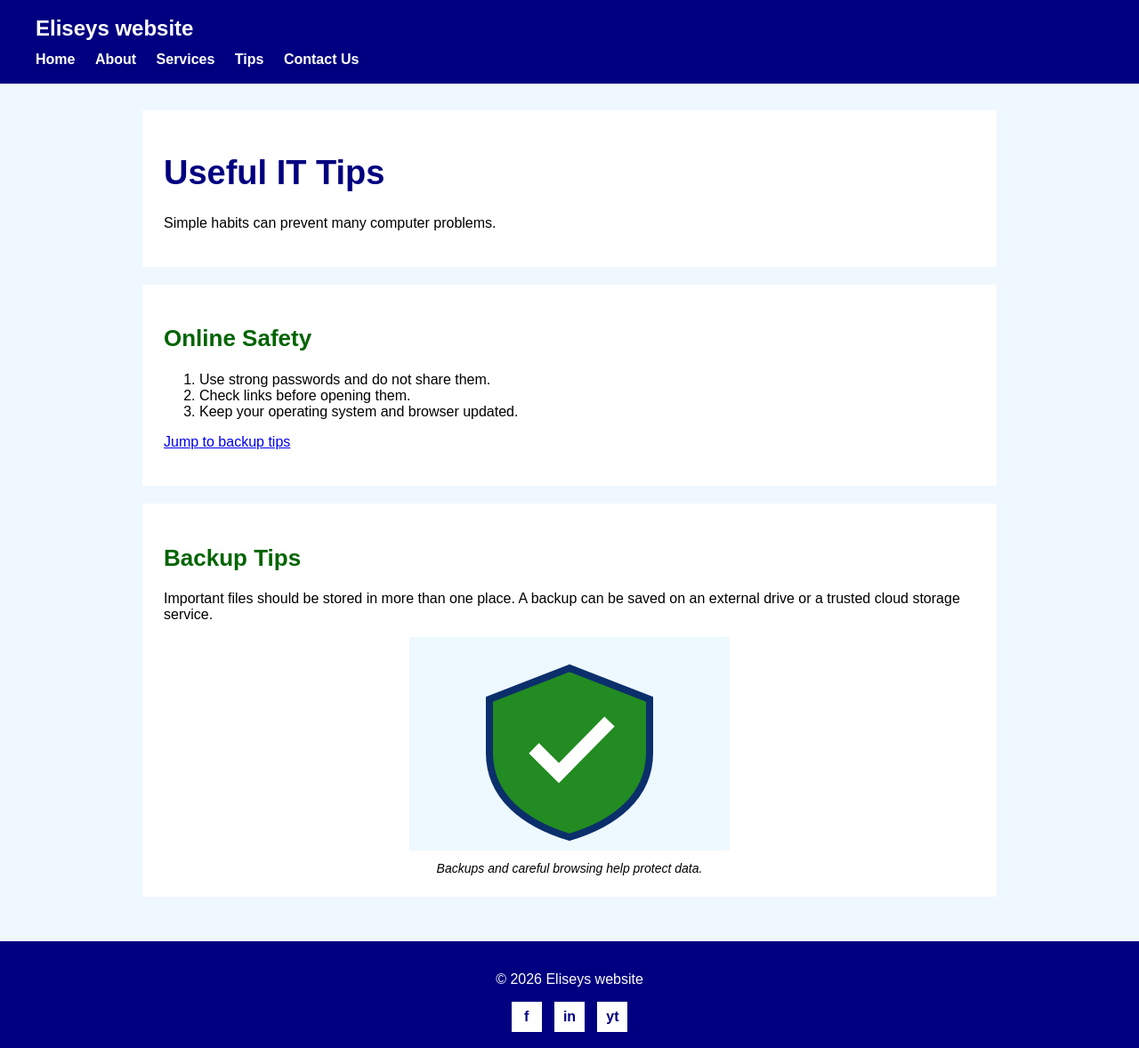
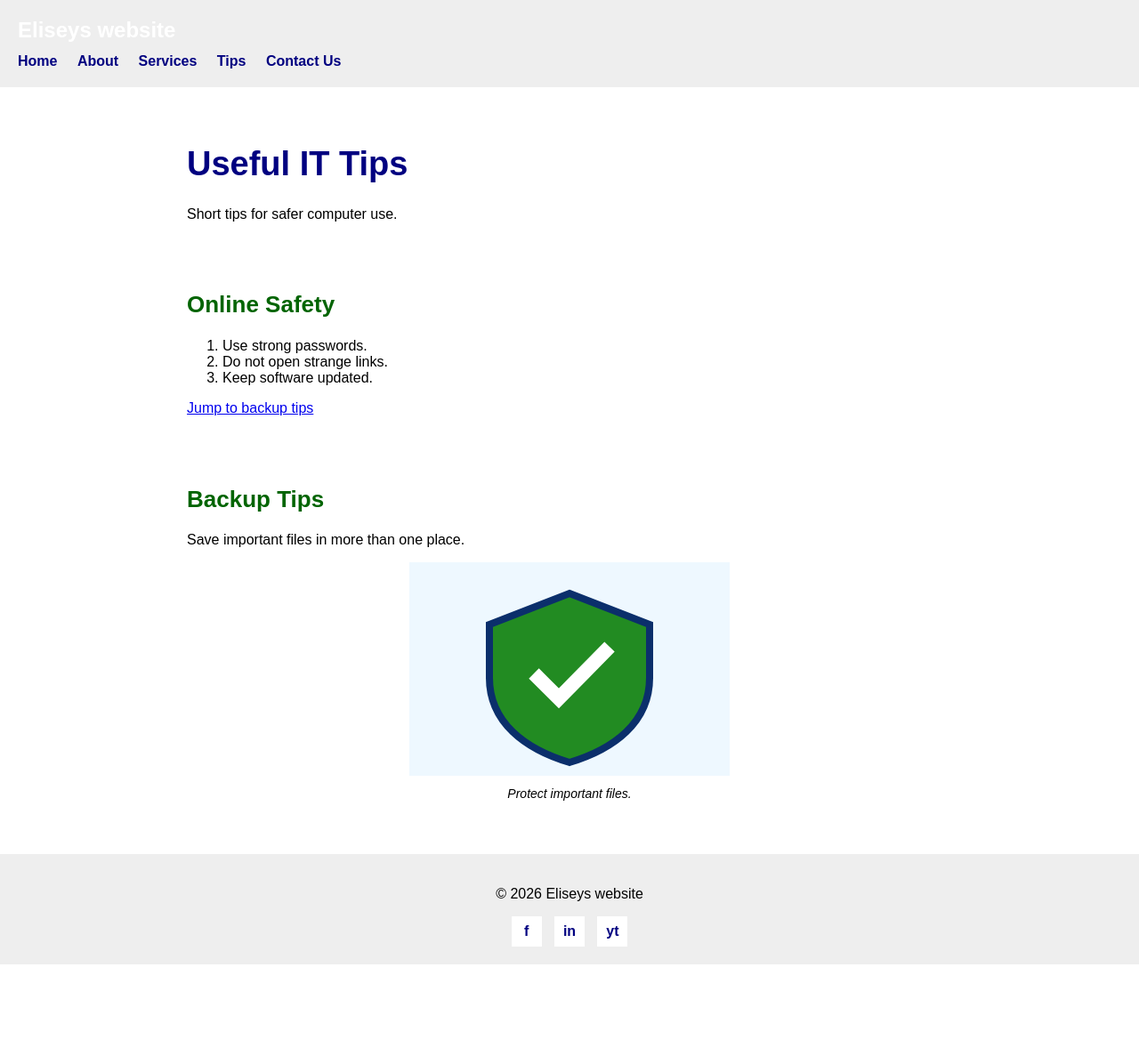
Before and after one commit to ICEDxEZ/it, a plain HTML site: page tips.html in a window 1280 px wide. Shown: the whole page at 89% size. After the commit the page ends 1084 px from the top, so only its background shows below. Drawn offline with Linux system fonts and the light colour scheme.

Commit message:
Simplify website design

```diff
--- a/style.css
+++ b/style.css
@@ -5,14 +5,14 @@
 body {
   margin: 0;
   font-family: Arial, sans-serif;
-  background-color: aliceblue;
+  background-color: white;
   color: black;
 }
 
 header {
-  background-color: navy;
+  background-color: #eeeeee;
   color: white;
-  padding: 18px 40px;
+  padding: 20px;
 }
 
 .brand {
@@ -22,7 +22,7 @@ header {
 }
 
 nav a {
-  color: white;
+  color: navy;
   font-weight: bold;
   margin-right: 18px;
   text-decoration: none;
@@ -33,7 +33,7 @@ nav a:hover {
 }
 
 main {
-  max-width: 1000px;
+  max-width: 900px;
   margin: 0 auto;
   padding: 30px 20px;
 }
@@ -42,8 +42,7 @@ main {
   display: flex;
   align-items: center;
   gap: 30px;
-  background-color: white;
-  padding: 30px;
+  padding: 20px 0;
 }
 
 .hero div {
@@ -97,8 +96,7 @@ button {
 
 .page-title,
 .section {
-  background-color: white;
-  padding: 24px;
+  padding: 10px 0;
   margin-bottom: 20px;
 }
 
@@ -154,9 +152,9 @@ iframe {
 }
 
 footer {
-  background-color: navy;
-  color: white;
-  padding: 18px 40px;
+  background-color: #eeeeee;
+  color: black;
+  padding: 20px;
   text-align: center;
 }
 
--- a/tips.html
+++ b/tips.html
@@ -24,25 +24,25 @@
   <main>
     <div class="page-title">
       <h1>Useful IT Tips</h1>
-      <p>Simple habits can prevent many computer problems.</p>
+      <p>Short tips for safer computer use.</p>
     </div>
 
     <div class="section">
       <h2 id="safety">Online Safety</h2>
       <ol>
-        <li>Use strong passwords and do not share them.</li>
-        <li>Check links before opening them.</li>
-        <li>Keep your operating system and browser updated.</li>
+        <li>Use strong passwords.</li>
+        <li>Do not open strange links.</li>
+        <li>Keep software updated.</li>
       </ol>
       <p><a href="#backup">Jump to backup tips</a></p>
     </div>
 
     <div class="section">
       <h2 id="backup">Backup Tips</h2>
-      <p>Important files should be stored in more than one place. A backup can be saved on an external drive or a trusted cloud storage service.</p>
+      <p>Save important files in more than one place.</p>
       <figure>
         <img src="images/security.svg" alt="Shield icon for online security">
-        <figcaption>Backups and careful browsing help protect data.</figcaption>
+        <figcaption>Protect important files.</figcaption>
       </figure>
     </div>
   </main>
```
Also changed, not shown: about.html (+5 -5 lines), contact.html (+1 -1 lines), index.html (+4 -4 lines), services.html (+5 -5 lines).
